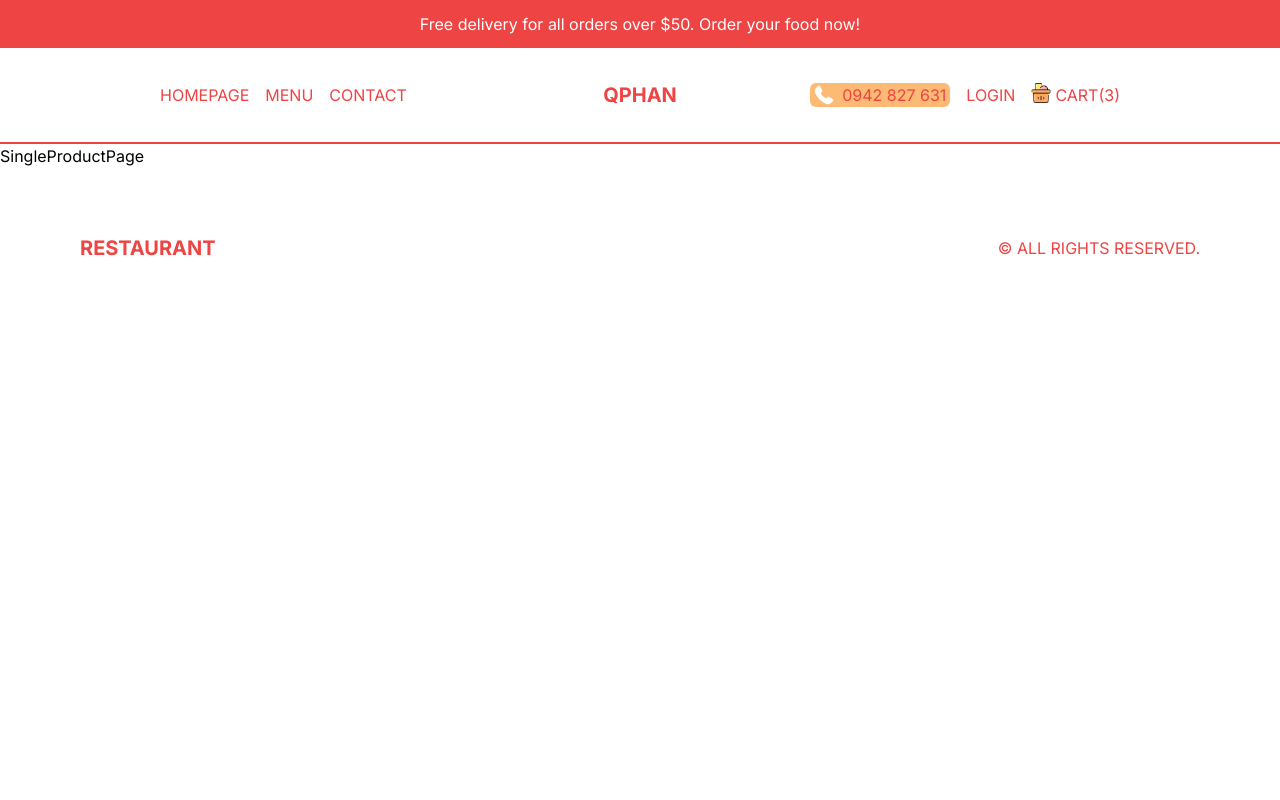
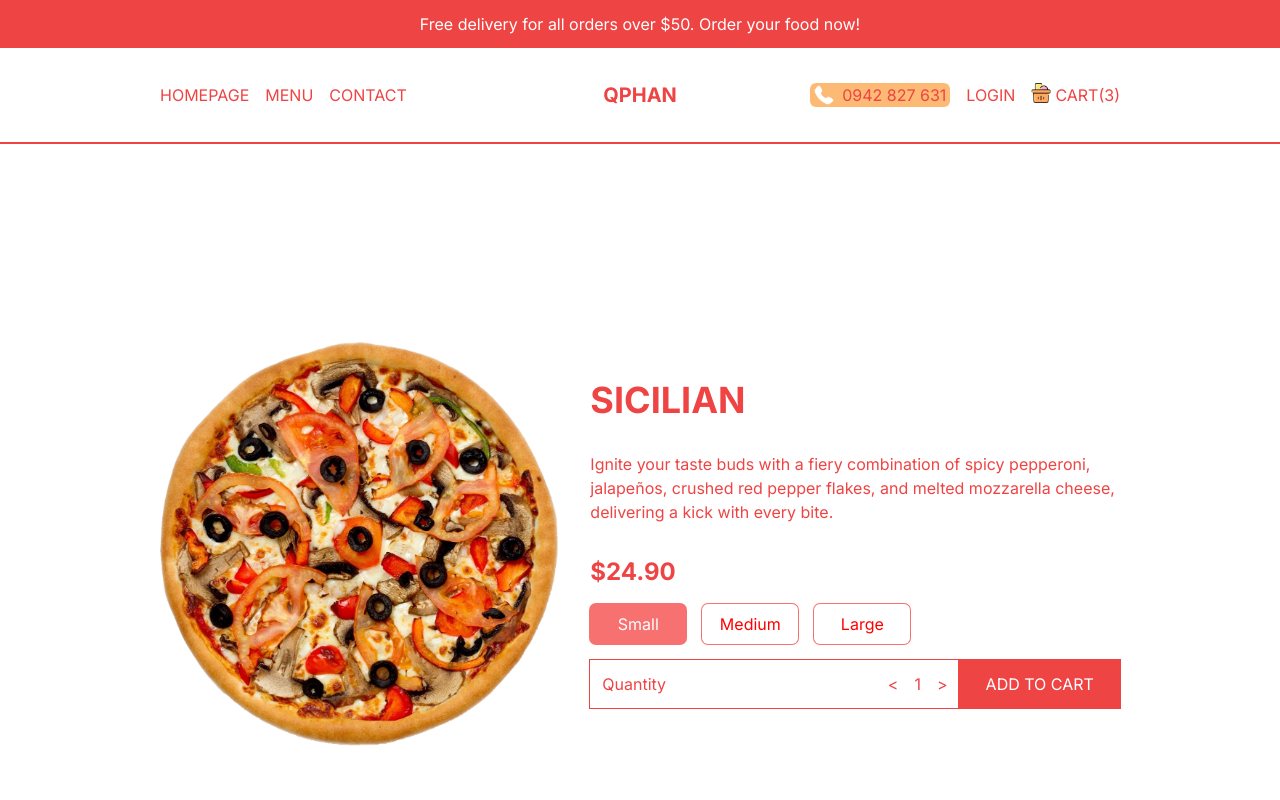
Before and after one commit to PhanHuuQuang/Restaurant-Nextjs, a Next.js app: page /product/1 in a window 1280 px wide. Shown: the top 800 px of the page. Built offline with nearby package versions, Linux system fonts and the light colour scheme.

Commit message:
Price component and Single Product page

```diff
--- a/src/app/product/[id]/page.tsx
+++ b/src/app/product/[id]/page.tsx
@@ -1,7 +1,36 @@
+import Price from "@/components/Price";
+import { singleProduct } from "@/data";
+import Image from "next/image";
 import React from "react";
 
 const SingleProductPage = () => {
-  return <div>SingleProductPage</div>;
+  return (
+    <div className="p-4 lg:px-20 xl:px-40 h-screen flex flex-col justify-around text-red-500 md:flex-row md:gap-8 md:items-center">
+      {/* IMAGE CONTAINER */}
+      {singleProduct.img && (
+        <div className="relative w-full h-1/2 md:h-[70%]">
+          <Image
+            src={singleProduct.img}
+            alt=""
+            fill
+            className="object-contain"
+          />
+        </div>
+      )}
+      {/* TEXT CONTAINER */}
+      <div className="h-1/2 flex flex-col gap-4 md:h-[70%] md:justify-center md:gap-6 xl:gap-8">
+        <h1 className="text-3xl font-bold uppercase xl:text-4xl">
+          {singleProduct.title}
+        </h1>
+        <p>{singleProduct.desc}</p>
+        <Price
+          price={singleProduct.price}
+          id={singleProduct.id}
+          options={singleProduct.options}
+        />
+      </div>
+    </div>
+  );
 };
 
 export default SingleProductPage;
--- /dev/null
+++ b/src/components/Price.tsx
@@ -0,0 +1,73 @@
+"use client";
+import React, { useEffect, useState } from "react";
+
+type Props = {
+  id: number;
+  price: number;
+  options?: {
+    title: string;
+    additionalPrice: number;
+  }[];
+};
+
+const Price = ({ price, id, options }: Props) => {
+  const [total, setTotal] = useState(price);
+  const [quantity, setQuantity] = useState(1);
+  const [selected, setSelected] = useState(0);
+
+  useEffect(() => {
+    setTotal(
+      quantity * (options ? price + options[selected].additionalPrice : price)
+    );
+  }, [quantity, options, price, selected]);
+
+  return (
+    <div className="flex flex-col gap-4">
+      <h2 className="text-2xl font-bold">${total.toFixed(2)}</h2>
+      {/* OPTIONS CONTAINER */}
+      <div className="flex gap-4">
+        {options?.map((option, index) => (
+          <button
+            key={option.title}
+            className="min-w-[6rem] p-2 ring-1 ring-red-400 rounded-md"
+            style={{
+              background: selected === index ? "rgb(248 113 113)" : "white",
+              color: selected === index ? "white" : "red",
+            }}
+            onClick={() => setSelected(index)}
+          >
+            {option.title}
+          </button>
+        ))}
+      </div>
+      {/* QUANTITY AND ADD BUTTON CONTAINER */}
+      <div className="flex justify-between items-center">
+        {/* QUANTITY */}
+        <div className="flex justify-between w-full p-3 ring-1 ring-red-500">
+          <span>Quantity</span>
+          <div className="flex gap-4 items-center">
+            <button
+              //   onClick={() => setQuantity(quantity > 1 ? quantity - 1 : 1)}
+              onClick={() => setQuantity((prev) => (prev > 1 ? prev - 1 : 9))}
+            >
+              {"<"}
+            </button>
+            <span>{quantity}</span>
+            <button
+              //   onClick={() => setQuantity(quantity < 9 ? quantity + 1 : 1)}
+              onClick={() => setQuantity((prev) => (prev < 9 ? prev + 1 : 1))}
+            >
+              {">"}
+            </button>
+          </div>
+        </div>
+        {/* CART BUTTON */}
+        <button className="uppercase w-56 text-white bg-red-500 p-3 ring-1 ring-red-500">
+          Add to Cart
+        </button>
+      </div>
+    </div>
+  );
+};
+
+export default Price;
```
